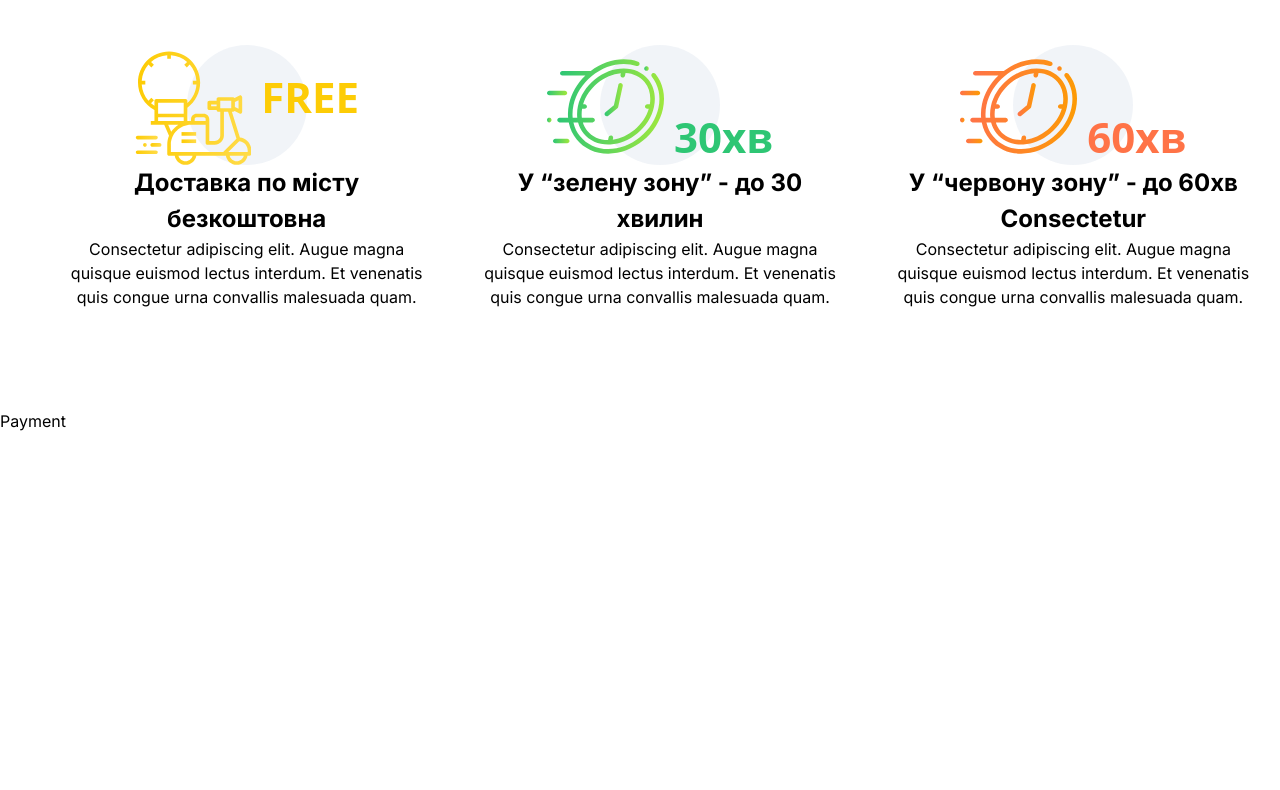
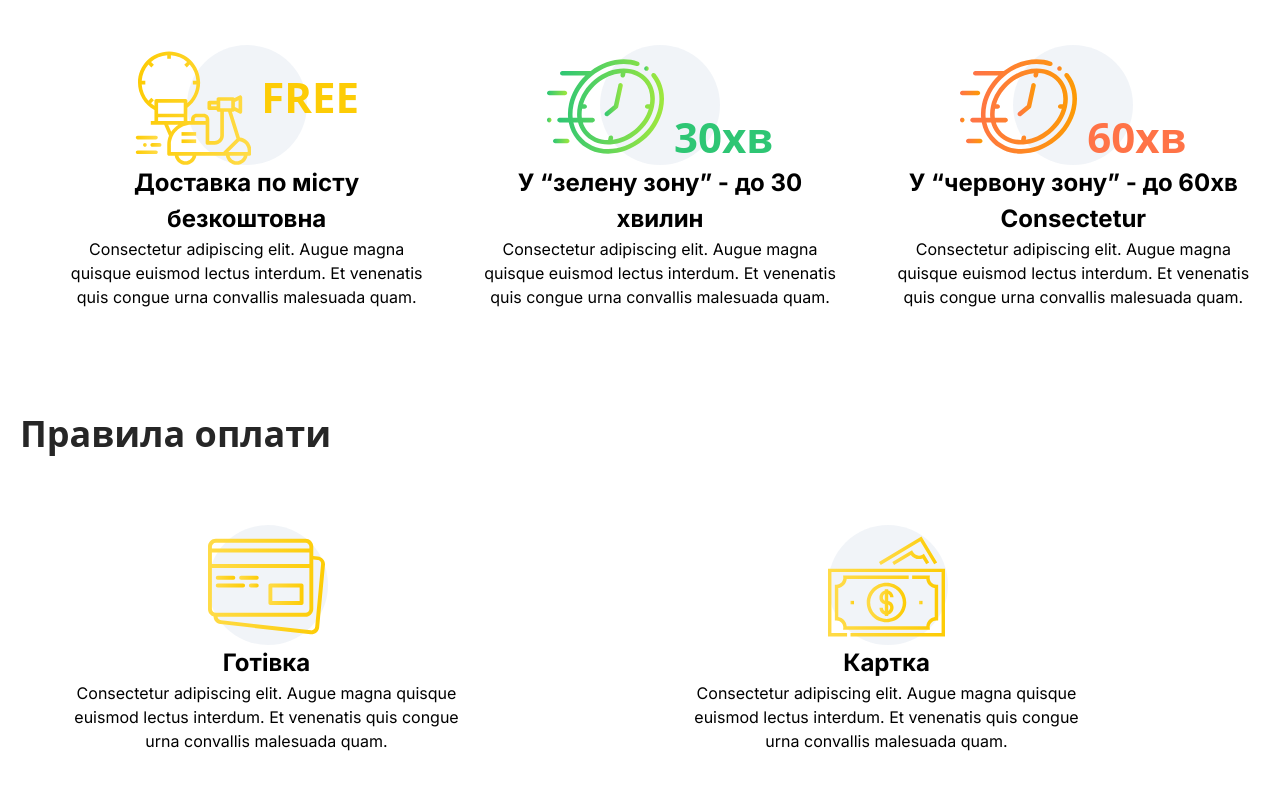
Before and after one commit to Andriikryl/prime-pizza-web, a Next.js app: page /delivery in a window 1280 px wide. Shown: the part 308-1098 px from the top of the page. Before the commit the page ends 800 px from the top, so only its background shows below. Built offline with nearby package versions, Linux system fonts and the light colour scheme.

Commit message:
add payment section component to the page component

```diff
--- a/src/app/delivery/sections/payment/Payment.tsx
+++ b/src/app/delivery/sections/payment/Payment.tsx
@@ -1,7 +1,55 @@
-import React from 'react'
+import React from "react";
+import { Container } from "@/components/container/Container";
+import style from "./style.module.css";
+import Image from "next/image";
+
+const data = [
+  {
+    id: 1,
+    title: "Готівка",
+    description:
+      "Consectetur adipiscing elit. Augue magna quisque euismod lectus interdum. Et venenatis quis congue urna convallis malesuada quam.",
+    src: "/payment/business-and-finance 1.svg",
+    width: 117,
+    heigth: 117,
+    alt: "",
+  },
+  {
+    id: 2,
+    title: "Картка",
+    description:
+      "Consectetur adipiscing elit. Augue magna quisque euismod lectus interdum. Et venenatis quis congue urna convallis malesuada quam.",
+    src: "/payment/money 1.svg",
+    width: 117,
+    heigth: 117,
+    alt: "",
+  },
+];
 
 export default function Payment() {
   return (
-    <div>Payment</div>
-  )
+    <section className={style.payment}>
+      <Container>
+        <h2 className={style.payment__title}>Правила оплати</h2>
+        <ul className={style.rules__list}>
+          {data.map((item) => {
+            return (
+              <li className={style.list__item} key={item.id}>
+                <div className={style.item__image}>
+                  <Image
+                    src={item.src}
+                    width={item.width}
+                    height={item.width}
+                    alt={item.alt}
+                  />
+                </div>
+                <h2 className={style.item__title}>{item.title}</h2>
+                <p className={style.item__description}>{item.description}</p>
+              </li>
+            );
+          })}
+        </ul>
+      </Container>
+    </section>
+  );
 }
--- a/src/app/delivery/sections/payment/style.module.css
+++ b/src/app/delivery/sections/payment/style.module.css
@@ -0,0 +1,53 @@
+.rules__list{
+    display: grid;
+    grid-template-columns: repeat(auto-fit, minmax(min(100%, 25ch), 1fr));
+    gap: 40px;
+}
+
+.list__item{
+    list-style: none;
+    max-width: 413px;
+    display: flex;
+    flex-direction: column;
+    align-items: center;
+    justify-content: center;
+    text-align: center;
+}
+
+.item__image{
+    display: flex;
+    align-items: end;
+    gap: 10px;
+    position: relative;
+}
+
+.item__image::before{
+    content: "";
+    display: block;
+    width: 120px;
+    height: 120px;
+    background-color: rgba(236, 239, 245, 0.70);
+    aspect-ratio: 1/1;
+    border-radius: 50%;
+    position: absolute;
+    left: 0;
+    right: 0;
+    margin-left: auto;
+    margin-right: auto;
+    z-index: -1;
+}
+
+
+.payment{
+    margin-block-end: 100px;
+}
+
+.payment__title{
+    color: var(--black, #262626);
+    font-family: Open Sans;
+    font-size: 36px;
+    font-style: normal;
+    font-weight: 700;
+    line-height: normal;
+    margin-block-end: 70px;
+}
```
Also changed, not shown: public/payment/business-and-finance 1.svg (added), public/payment/money 1.svg (added).
